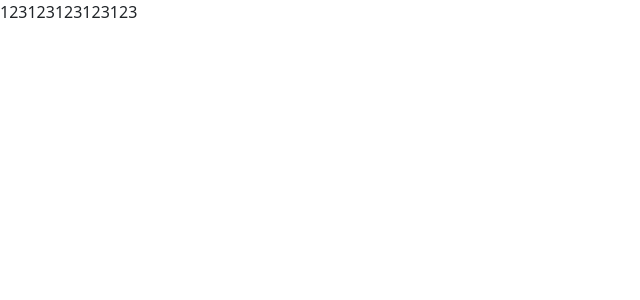
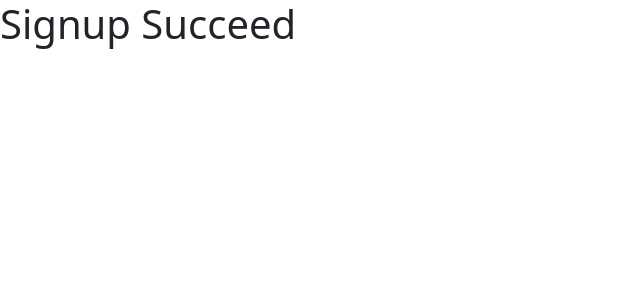
Before and after one commit to jiakeke/AirPick, a React (Vite) app in the folder client/: page /signupok in a window 1280 px wide. Shown: the top 300 px of the page, without its empty margins (0-640 px from the left). Built offline with nearby package versions, Linux system fonts and the light colour scheme.

Commit message:
edit signup scceed page

```diff
--- a/client/src/components/loginPage.jsx
+++ b/client/src/components/loginPage.jsx
@@ -1,3 +1,3 @@
 export default function LoginPage() {
-  return <>123123123123123</>;
+  return <h1>Login Succeed</h1>;
 }
--- a/client/src/components/signupPage.jsx
+++ b/client/src/components/signupPage.jsx
@@ -1,3 +1,3 @@
 export default function SignupPage() {
-  return <>123123123123123</>;
+  return <h1>Signup Succeed</h1>;
 }
```
